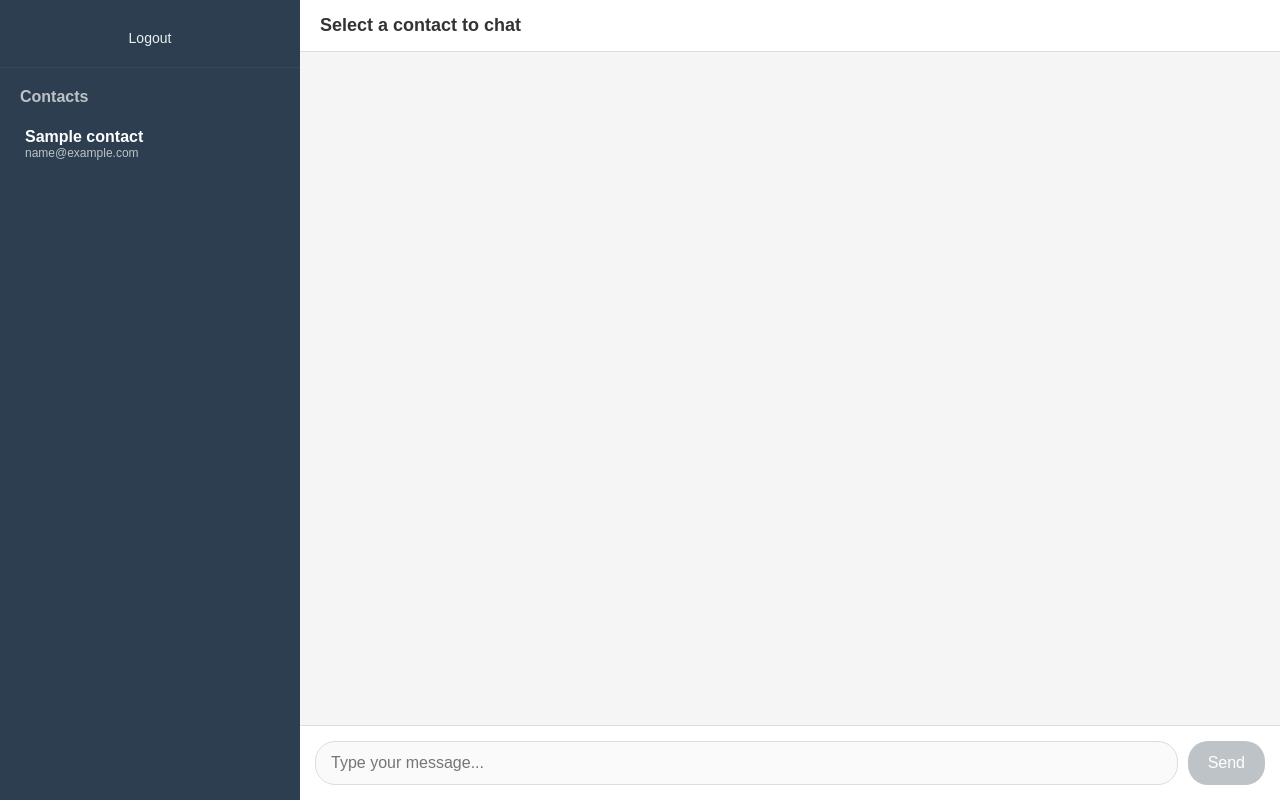
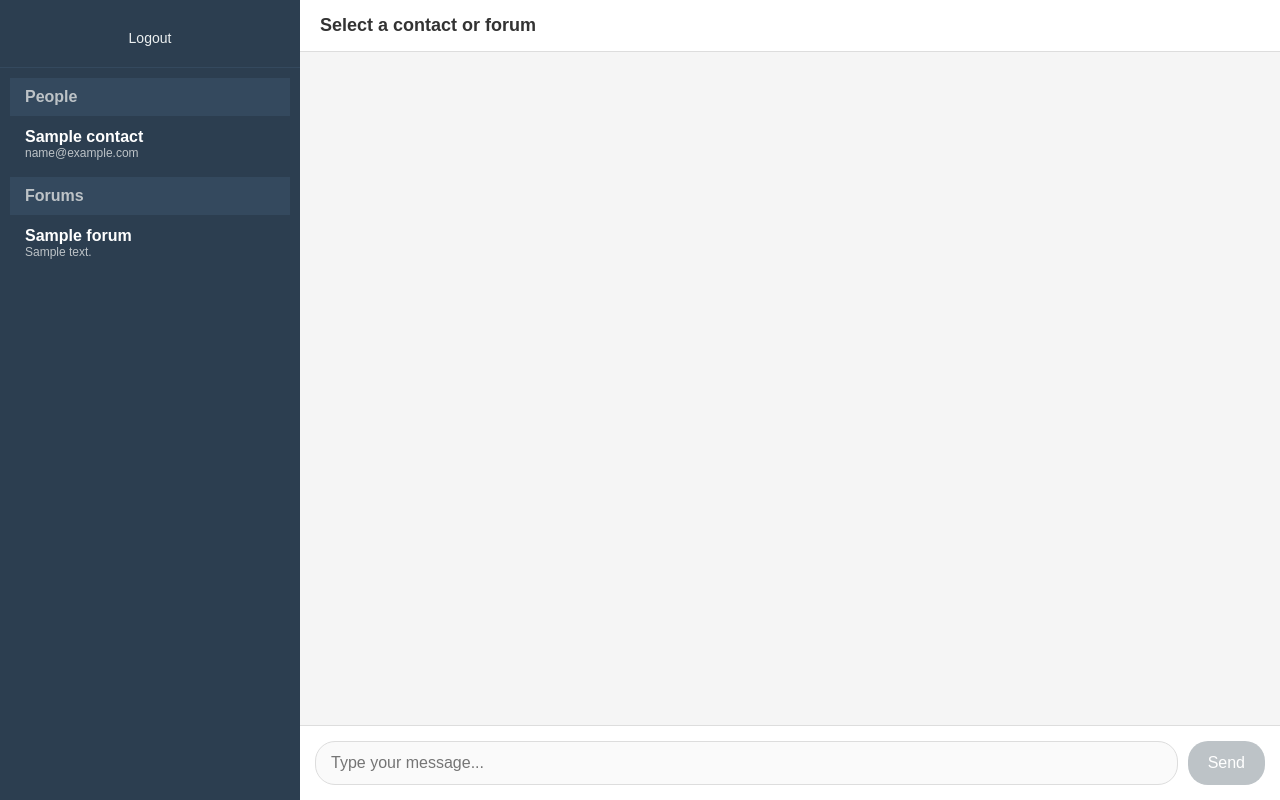
Before and after one commit to VIJAYWHAT/python-web, a Flask app: template templates/chat.html in a window 1280 px wide. Run offline with Flask 3, Linux system fonts and the light colour scheme; the template is opened without the code that fills it: most values are stand-ins (such as "Sample title", 1, 10 or a date in 2020); some libraries are stand-ins or nearby versions.

Commit message:
Forum added

```diff
--- a/app.py
+++ b/app.py
@@ -5,7 +5,6 @@ from pyrebase import pyrebase
 import os
 import time
 from dotenv import load_dotenv
-
 
 load_dotenv()
 
@@ -17,16 +16,16 @@ cred = credentials.Certificate("shopperspy-key.json")
 firebase_admin.initialize_app(cred)
 db = firestore.client()
 
-# Pyrebase config for client-side operations
+# Pyrebase config
 firebase_config = {
-  "apiKey": "AIzaSyATlfn28N-zL2iW4v84zow3PRb-cPnQ3IM",
-  "authDomain": "speak-ease-a221a.firebaseapp.com",
-  "databaseURL": "https://speak-ease-a221a-default-rtdb.firebaseio.com",
-  "projectId": "speak-ease-a221a",
-  "storageBucket": "speak-ease-a221a.firebasestorage.app",
-  "messagingSenderId": "814624711121",
-  "appId": "1:814624711121:web:9ef1d07a10e121888dc0f0",
-  "measurementId" : "G-VRG9W5GSP9"
+    "apiKey": "AIzaSyATlfn28N-zL2iW4v84zow3PRb-cPnQ3IM",
+    "authDomain": "speak-ease-a221a.firebaseapp.com",
+    "databaseURL": "https://speak-ease-a221a-default-rtdb.firebaseio.com",
+    "projectId": "speak-ease-a221a",
+    "storageBucket": "speak-ease-a221a.firebasestorage.app",
+    "messagingSenderId": "814624711121",
+    "appId": "1:814624711121:web:9ef1d07a10e121888dc0f0",
+    "measurementId": "G-VRG9W5GSP9"
 }
 
 firebase = pyrebase.initialize_app(firebase_config)
@@ -39,24 +38,22 @@ def home():
         return redirect(url_for('chat'))
     return redirect(url_for('login'))
 
-
 @app.route('/login', methods=['GET', 'POST'])
 def login():
     if request.method == 'POST':
         email = request.form['email']
+        password = request.form['password']
 
         try:
-            user = authenticate_user(email)
-            print(f"Authenticated user: {user}")
-            if not user:
-                return render_template('login.html', error="User not found")
+            user = auth_client.sign_in_with_email_and_password(email, password)
+            user_data = db.collection('users').document(user['localId']).get().to_dict()
 
-            # Store user in session
             session['user'] = {
-                'id': user['id'],  # Using Firestore document ID
+                'id': user['localId'],
                 'email': email,
-                'name': user.get('name', email.split('@')[0])
+                'name': user_data.get('name', email.split('@')[0])
             }
+            session['firebase_token'] = user['idToken']
 
             return redirect(url_for('chat'))
 
@@ -64,24 +61,6 @@ def login():
             return render_template('login.html', error=str(e))
 
     return render_template('login.html')
-
-def authenticate_user(email):
-    users_ref = db.collection('users')
-    users = list(users_ref.stream())  # Convert to list to reuse
-
-    for user in users:
-        user_data = user.to_dict()
-        print(f"User ID: {user.id}")
-        print(f"Checking user: {user_data.get('email', 'No email')}")
-
-        if user_data.get('email') == email:
-            # Return both the document ID and user data
-            return {
-                'id': user.id,
-                **user_data
-            }
-
-    return None
 
 @app.route('/chat')
 def chat():
@@ -100,10 +79,27 @@ def chat():
                 'email': user_data.get('email', '')
             })
 
+    # Get forums the user is part of
+    current_user = db.collection('users').document(session['user']['id']).get().to_dict()
+    user_learning_languages = current_user.get('learn_languages', [])
+
+    forums = []
+    for lang in user_learning_languages:
+        forum_doc = db.collection('forums').document(lang).get()
+        if forum_doc.exists:
+            forum_data = forum_doc.to_dict()
+            if session['user']['email'] in forum_data.get('peoples', []):
+                forums.append({
+                    'id': lang,
+                    'name': forum_data.get('name', lang),
+                    'description': forum_data.get('description', '')
+                })
+
     return render_template('chat.html',
                          user=session['user'],
                          users=users,
-                         firebase_config=firebase_config)  # Add this line
+                         forums=forums,
+                         firebase_config=firebase_config)
 
 @app.route('/get_messages/<recipient_id>')
 def get_messages(recipient_id):
@@ -111,17 +107,28 @@ def get_messages(recipient_id):
         return jsonify({'error': 'Not authenticated'}), 401
 
     sender_id = session['user']['id']
-
-    # Generate unique chat ID (sorted to ensure consistency)
     chat_id = '-'.join(sorted([sender_id, recipient_id]))
 
-    # Get messages from Realtime Database
     messages = realtime_db.child("chats").child(chat_id).get().val()
 
     if not messages:
         return jsonify({'messages': []})
 
-    # Convert messages dict to list and sort by timestamp
+    messages_list = [msg for msg in messages.values()]
+    messages_list.sort(key=lambda x: x['timestamp'])
+
+    return jsonify({'messages': messages_list})
+
+@app.route('/get_forum_messages/<forum_id>')
+def get_forum_messages(forum_id):
+    if 'user' not in session:
+        return jsonify({'error': 'Not authenticated'}), 401
+
+    messages = realtime_db.child("forums").child(forum_id).get().val()
+
+    if not messages:
+        return jsonify({'messages': []})
+
     messages_list = [msg for msg in messages.values()]
     messages_list.sort(key=lambda x: x['timestamp'])
 
@@ -137,26 +144,43 @@ def send_message():
     message = data['message']
     sender_id = session['user']['id']
 
-    # Generate unique chat ID
     chat_id = '-'.join(sorted([sender_id, recipient_id]))
 
-    # Create message data
     message_data = {
         'sender_id': sender_id,
+        'sender_name': session['user']['name'],
         'recipient_id': recipient_id,
         'message': message,
         'timestamp': int(time.time() * 1000),
         'read': False
     }
 
-    # Push message to Realtime Database
     new_message_ref = realtime_db.child("chats").child(chat_id).push(message_data)
+    return jsonify({'success': True, 'message_id': new_message_ref['name']})
 
+@app.route('/send_forum_message', methods=['POST'])
+def send_forum_message():
+    if 'user' not in session:
+        return jsonify({'error': 'Not authenticated'}), 401
+
+    data = request.json
+    forum_id = data['forum_id']
+    message = data['message']
+
+    message_data = {
+        'sender_id': session['user']['id'],
+        'sender_name': session['user']['name'],
+        'message': message,
+        'timestamp': int(time.time() * 1000)
+    }
+
+    new_message_ref = realtime_db.child("forums").child(forum_id).push(message_data)
     return jsonify({'success': True, 'message_id': new_message_ref['name']})
 
 @app.route('/logout')
 def logout():
     session.pop('user', None)
+    session.pop('firebase_token', None)
     return redirect(url_for('login'))
 
 if __name__ == '__main__':
--- a/static/css/style.css
+++ b/static/css/style.css
@@ -248,3 +248,36 @@ body {
     background-color: #bdc3c7;
     cursor: not-allowed;
 }
+
+/* Forum specific styles */
+.user-list h3 {
+    padding: 10px 15px;
+    margin: 0;
+    background-color: #34495e;
+    position: sticky;
+    top: 0;
+    z-index: 1;
+}
+
+.message-sender {
+    font-size: 12px;
+    font-weight: bold;
+    margin-bottom: 4px;
+    color: inherit;
+    opacity: 0.8;
+}
+
+.message.sent .message-sender {
+    display: none; /* Don't show sender name for your own messages */
+}
+
+/* Scrollable sidebar */
+.user-list {
+    overflow-y: auto;
+    flex: 1;
+}
+
+/* Active state for forums */
+.contact.active {
+    background-color: #27ae60;
+}
--- a/templates/chat.html
+++ b/templates/chat.html
@@ -27,25 +27,35 @@
         <h2>{{ user.name }}</h2>
         <a href="/logout" class="logout-button">Logout</a>
       </div>
+
       <div class="user-list">
-        <h3>Contacts</h3>
+        <h3>People</h3>
         <ul>
           {% for contact in users %}
-          <li class="contact" data-userid="{{ contact.id }}">
+          <li class="contact" data-userid="{{ contact.id }}" data-type="user">
             <span class="contact-name">{{ contact.name }}</span>
             <span class="contact-email">{{ contact.email }}</span>
           </li>
           {% endfor %}
         </ul>
+
+        <h3>Forums</h3>
+        <ul>
+          {% for forum in forums %}
+          <li class="contact" data-forumid="{{ forum.id }}" data-type="forum">
+            <span class="contact-name">{{ forum.name }}</span>
+            <span class="contact-email">{{ forum.description }}</span>
+          </li>
+          {% endfor %}
+        </ul>
       </div>
     </div>
+
     <div class="chat-area">
       <div class="chat-header">
-        <h2 id="current-chat-user">Select a contact to chat</h2>
+        <h2 id="current-chat-user">Select a contact or forum</h2>
       </div>
-      <div class="messages" id="messages-container">
-        <!-- Messages will appear here -->
-      </div>
+      <div class="messages" id="messages-container"></div>
       <div class="message-input">
         <input type="text" id="message-input" placeholder="Type your message..." disabled>
         <button id="send-button" disabled>Send</button>
@@ -55,46 +65,58 @@
 
   <script>
     const currentUserId = "{{ user.id }}";
-    let currentRecipient = null;
+    const currentUserName = "{{ user.name }}";
+    let currentChat = null;
     let currentChatRef = null;
 
-    function startChatWith(recipientId, userName) {
+    function startChatWith(chatId, name, type) {
       // UI updates
-      document.getElementById('current-chat-user').textContent = userName;
+      document.getElementById('current-chat-user').textContent = name;
       document.getElementById('message-input').disabled = false;
       document.getElementById('send-button').disabled = false;
+
+      // Remove active class from all contacts
       document.querySelectorAll('.contact').forEach(c => c.classList.remove('active'));
-      document.querySelector(`.contact[data-userid="${recipientId}"]`).classList.add('active');
 
-      // Clear previous chat
+      // Add active class to selected contact/forum
+      const selector = type === 'user' ? `[data-userid="${chatId}"]` : `[data-forumid="${chatId}"]`;
+      document.querySelector(selector).classList.add('active');
+
+      // Clear messages
       const messagesContainer = document.getElementById('messages-container');
       messagesContainer.innerHTML = '';
-
-      // Firebase reference
-      const chatId = [currentUserId, recipientId].sort().join("-");
-      const chatRef = firebase.database().ref('chats/' + chatId);
 
       // Remove previous listener
       if (currentChatRef) {
         currentChatRef.off();
       }
 
-      // Listen to new messages
-      currentChatRef = chatRef;
+      // Set up new chat reference
+      currentChat = { id: chatId, type: type };
+
+      const path = type === 'user' ?
+        `chats/${[currentUserId, chatId].sort().join("-")}` :
+        `forums/${chatId}`;
+
+      currentChatRef = firebase.database().ref(path);
+
+      // Listen for new messages
       currentChatRef.on('child_added', snapshot => {
         const message = snapshot.val();
-        const messageElement = createMessageElement(message);
+        const messageElement = createMessageElement(message, type);
         messagesContainer.appendChild(messageElement);
         messagesContainer.scrollTop = messagesContainer.scrollHeight;
       });
-
-      currentRecipient = recipientId;
     }
 
-    function createMessageElement(message) {
+    function createMessageElement(message, type) {
       const isSender = message.sender_id === currentUserId;
       const messageDiv = document.createElement('div');
       messageDiv.className = `message ${isSender ? 'sent' : 'received'}`;
+
+      const senderName = document.createElement('div');
+      senderName.className = 'message-sender';
+      senderName.textContent = type === 'forum' ? message.sender_name : '';
 
       const contentDiv = document.createElement('div');
       contentDiv.className = 'message-content';
@@ -105,42 +127,56 @@
       const date = new Date(message.timestamp);
       timeDiv.textContent = date.toLocaleTimeString();
 
+      messageDiv.appendChild(senderName);
       messageDiv.appendChild(contentDiv);
       messageDiv.appendChild(timeDiv);
+
       return messageDiv;
     }
 
-    document.querySelectorAll('.contact').forEach(contact => {
+    // Set up click handlers for people and forums
+    document.querySelectorAll('.contact[data-userid]').forEach(contact => {
       contact.addEventListener('click', function() {
         const userId = this.getAttribute('data-userid');
         const userName = this.querySelector('.contact-name').textContent;
-        startChatWith(userId, userName);
+        startChatWith(userId, userName, 'user');
       });
     });
 
+    document.querySelectorAll('.contact[data-forumid]').forEach(contact => {
+      contact.addEventListener('click', function() {
+        const forumId = this.getAttribute('data-forumid');
+        const forumName = this.querySelector('.contact-name').textContent;
+        startChatWith(forumId, forumName, 'forum');
+      });
+    });
+
+    // Send message handler
     document.getElementById('send-button').addEventListener('click', function() {
       const input = document.getElementById('message-input');
       const message = input.value.trim();
 
-      if (message && currentRecipient) {
-        fetch('/send_message', {
+      if (message && currentChat) {
+        const endpoint = currentChat.type === 'user' ? '/send_message' : '/send_forum_message';
+        const data = currentChat.type === 'user' ?
+          { recipient_id: currentChat.id, message: message } :
+          { forum_id: currentChat.id, message: message };
+
+        fetch(endpoint, {
           method: 'POST',
           headers: { 'Content-Type': 'application/json' },
-          body: JSON.stringify({
-            recipient_id: currentRecipient,
-            message: message
-          })
+          body: JSON.stringify(data)
         })
         .then(response => response.json())
         .then(data => {
           if (data.success) {
             input.value = '';
-            // No need to reload manually; Firebase will auto-update
           }
         });
       }
     });
 
+    // Send on Enter key
     document.getElementById('message-input').addEventListener('keypress', function(e) {
       if (e.key === 'Enter') {
         document.getElementById('send-button').click();
```
